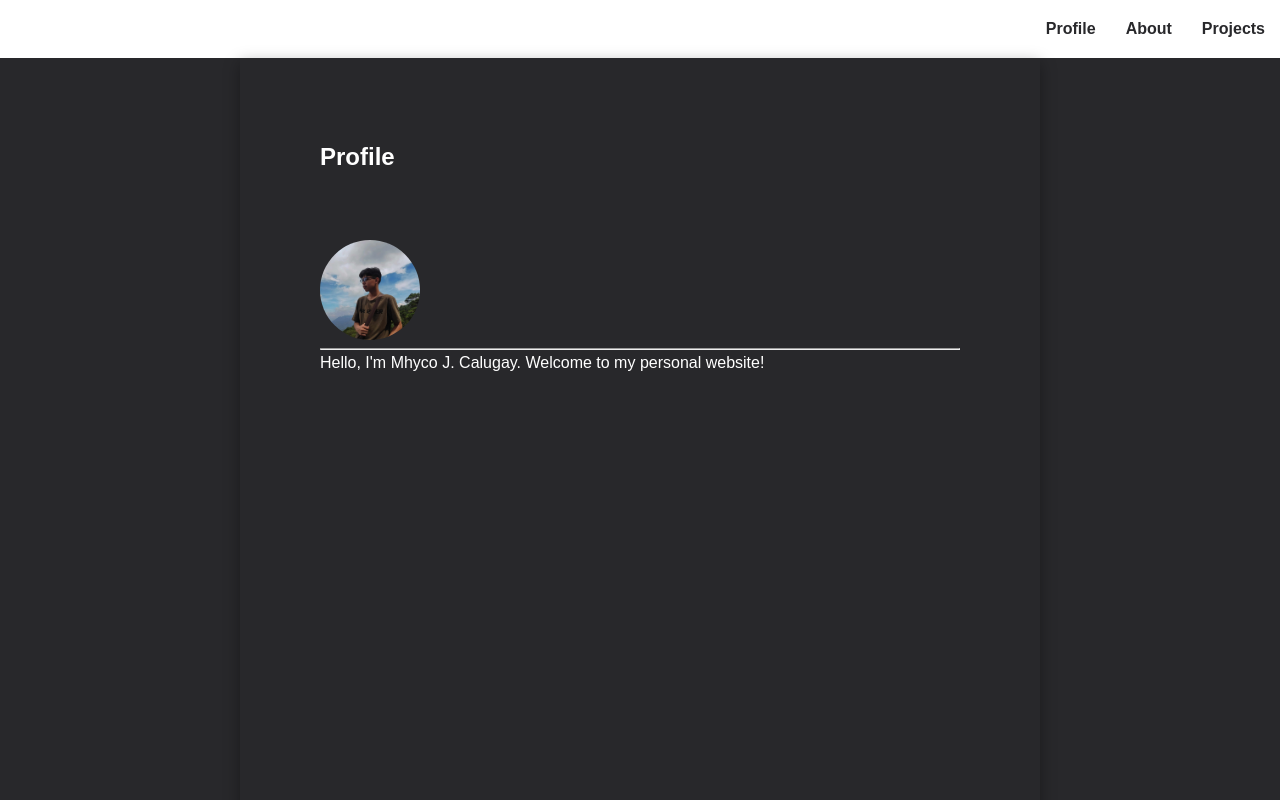
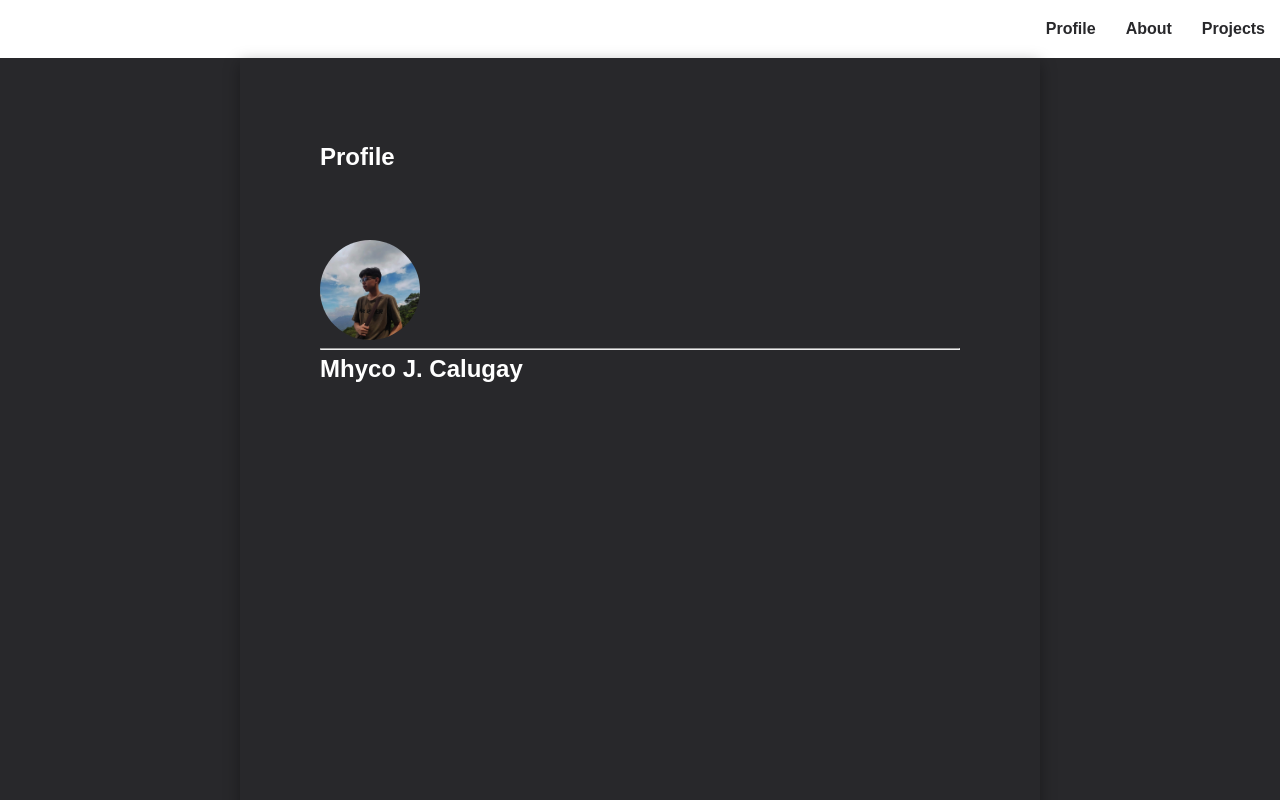
Before and after one commit to Mhyco08/mhyco_calugay, a plain HTML site: page index.html in a window 1280 px wide. Shown: the top 800 px of the page. Drawn offline with Linux system fonts and the light colour scheme.

Commit message:
Update index.html

```diff
--- a/index.html
+++ b/index.html
@@ -22,7 +22,7 @@
             <h1>Profile</h1>
             <img src="458202410_1035452741393624_6057781116083675332_n.jpg" alt="Profile Picture">
             <hr>
-            <p>Hello, I'm Mhyco J. Calugay. Welcome to my personal website!</p>
+            <h2>Mhyco J. Calugay</h2>
         </section>
 
         <section id="about">
```
